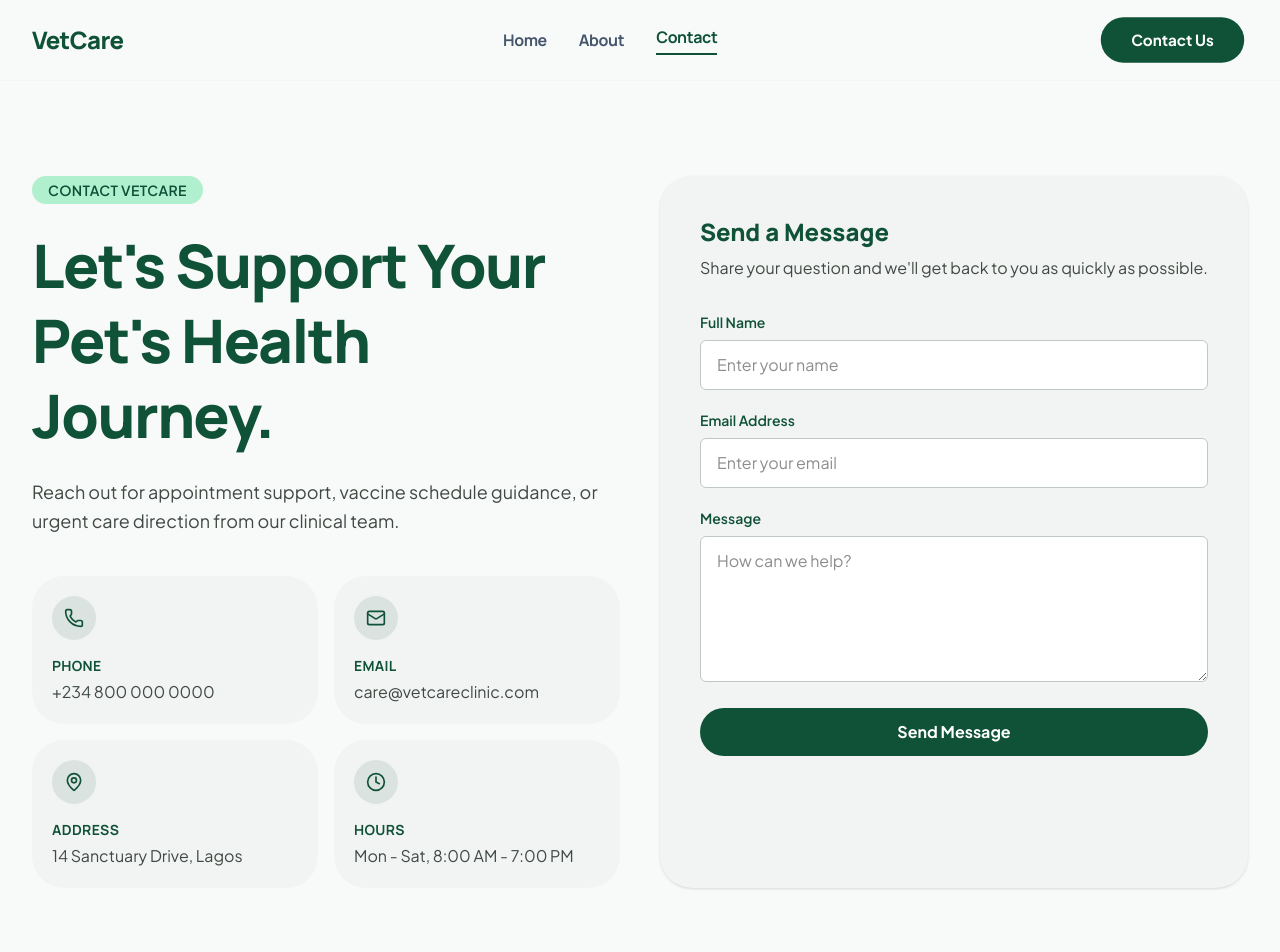
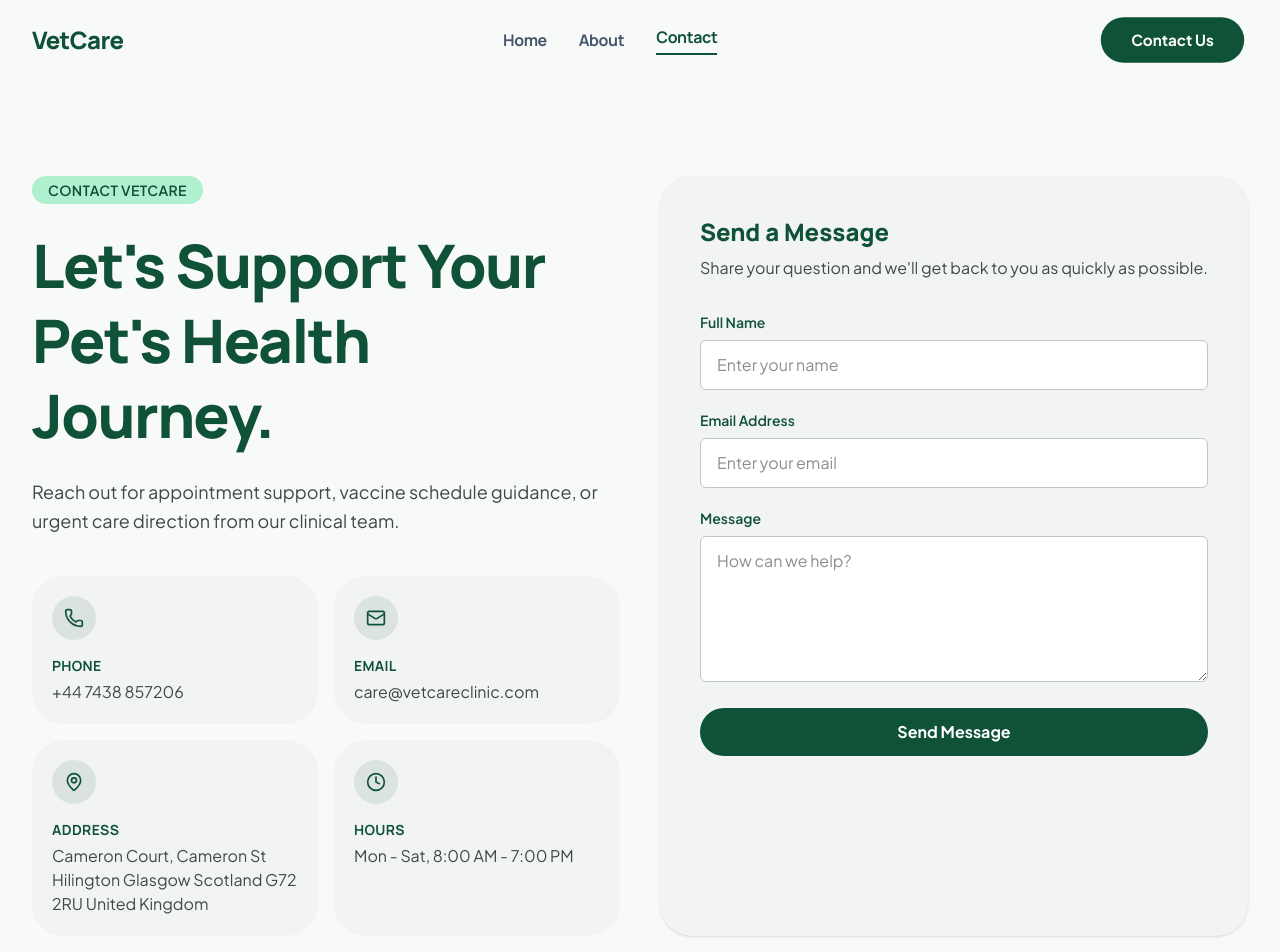
Before and after one commit to chisom28-dev/Vetcare, a React (Vite) app: page /contact in a window 1280 px wide. Shown: the top 952 px of the page. Built offline with nearby package versions, Linux system fonts and the light colour scheme.

Commit message:
Change the Contact Address

```diff
--- a/src/pages/Contact.jsx
+++ b/src/pages/Contact.jsx
@@ -3,7 +3,7 @@ import { Mail, MapPin, Phone, Clock } from 'lucide-react';
 const contactDetails = [
   {
     title: 'Phone',
-    value: '+234 800 000 0000',
+    value: '+44 7438 857206',
     icon: Phone,
   },
   {
@@ -13,7 +13,7 @@ const contactDetails = [
   },
   {
     title: 'Address',
-    value: '14 Sanctuary Drive, Lagos',
+    value: 'Cameron Court, Cameron St Hilington Glasgow Scotland G72 2RU United Kingdom',
     icon: MapPin,
   },
   {
```
